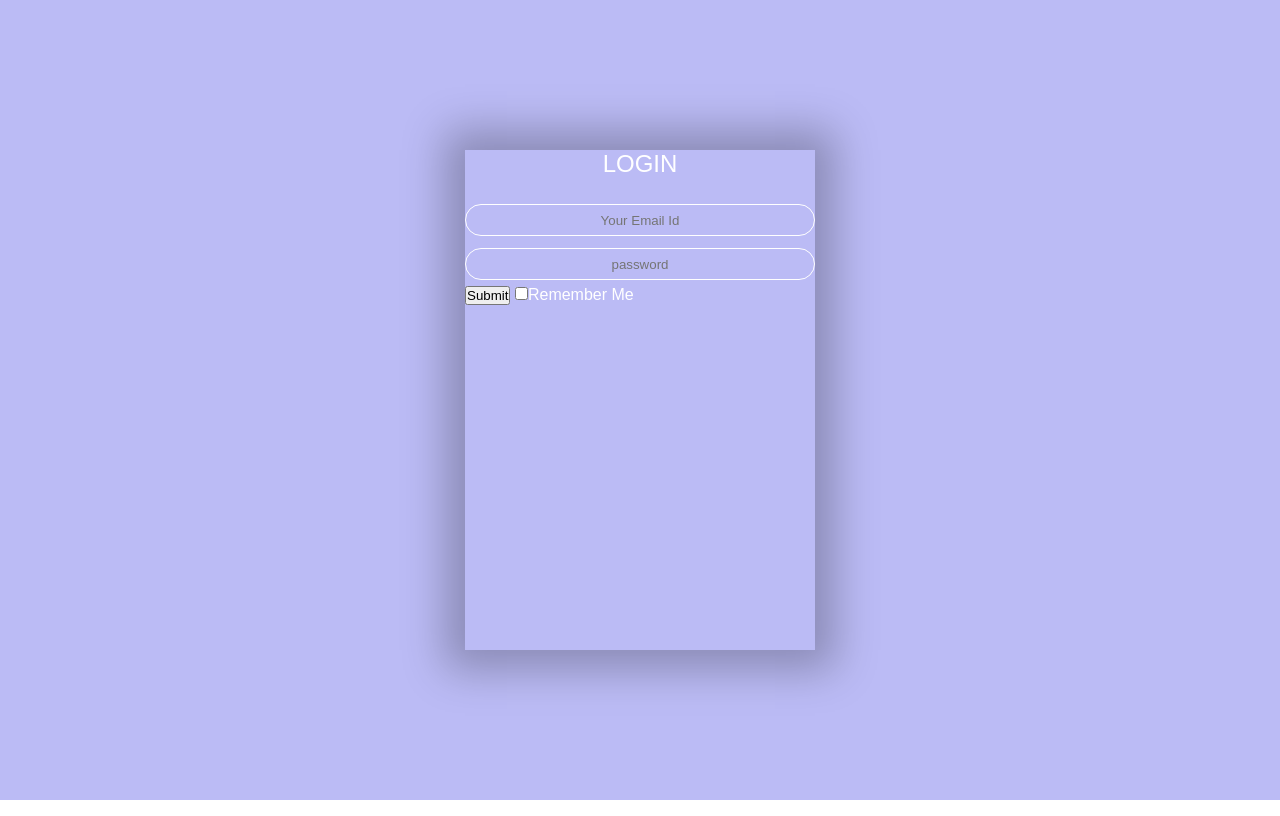
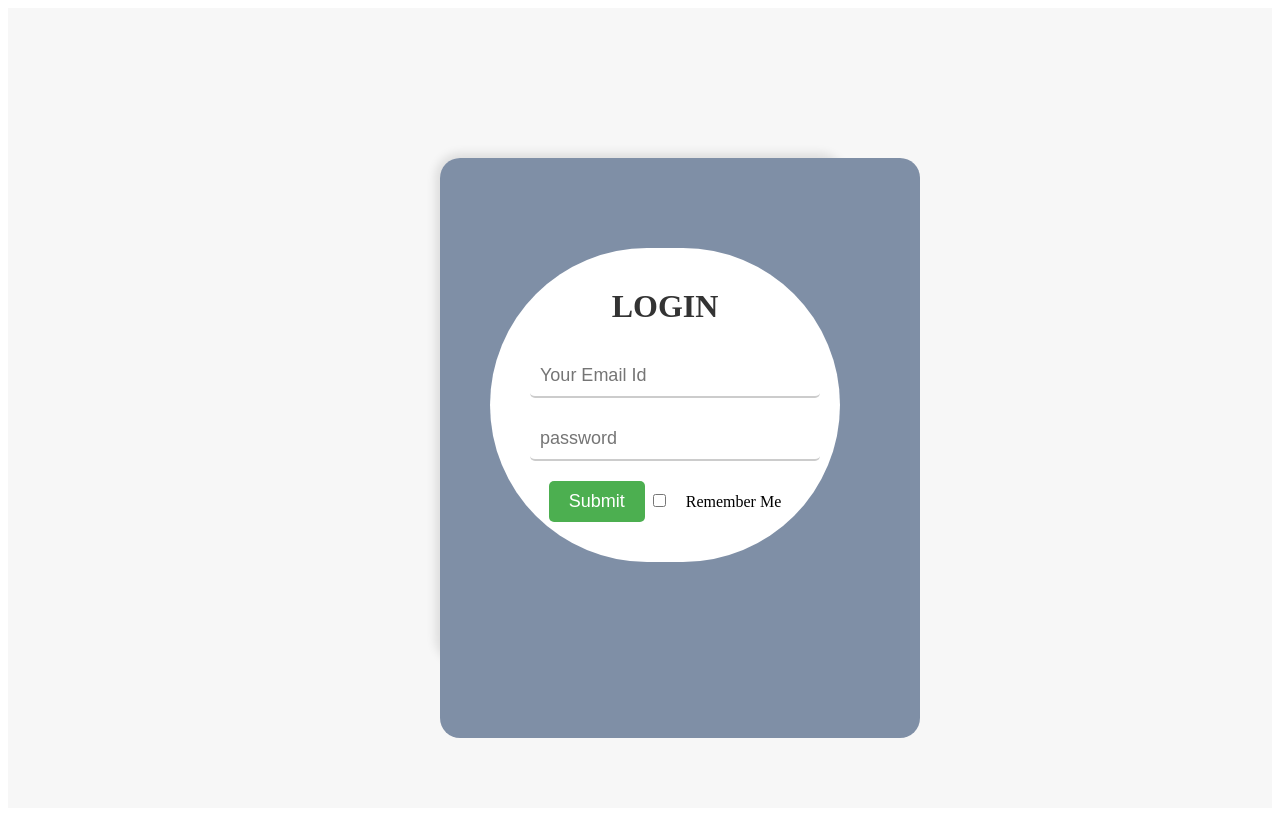
Before and after one commit to xvedela/Simple-Log-In-, a plain HTML site: page index.html in a window 1280 px wide. Drawn offline with Linux system fonts and the light colour scheme.

Commit message:
done simple Log In code ;)

```diff
--- a/style.css
+++ b/style.css
@@ -1,66 +1,92 @@
-* {
-    margin: 0;
-    padding: 0;
-    font-family: Arial, Helvetica, sans-serif;
+/* Center the Log In card */
+.container {
+    display: flex;
+    justify-content: center;
+    align-items: center;
+    height: 100vh;
+    background-color: #f7f7f7;
   }
 
-.container {
-    width: 100%;
-    height: 100vh;
-    font-family: sans-serif;
-    background: rgba(187, 187, 245);
-    color: #fff;
-    display: flex;
-    align-items: center;
-    justify-content: center;
-}
-
+  /* Style the Log In card */
   .card {
-    width: 350px;
+    width: 400px;
     height: 500px;
-    box-shadow: 0 0 40px 20px rgba(0,0,0,0.26);
+    border-radius: 20px;
+    position: relative;
+    box-shadow: 0px 0px 10px 5px rgba(0, 0, 0, 0.1);
   }
 
   .inner-box {
-    position: relative;
-    width: 100%;
-    height: 100%;
-
-}
-
-.card-front .card-back {
     position: absolute;
     width: 100%;
     height: 100%;
-    background-position: center;
-    background-size: cover;
-    padding: 55px;
-    box-sizing: border-box;
-    backface-visibility: hidden;
+    text-align: center;
+    transition: transform 1s;
   }
 
+  .card-front {
+    background-color: #fff;
+    z-index: 1;
+    padding: 40px;
+    border-radius: 200px;
+    position: relative;
+    margin-top: 90px;
+    margin-left: 50px;
+  }
 
   .card-back {
+    background-color: #7f8fa6;
+    z-index: 0;
+    padding: 40px;
+    border-radius: 20px;
+    position: absolute;
+    top: 0;
+    left: 0;
+    width: 100%;
+    height: 100%;
     transform: rotateY(180deg);
   }
 
-.card h2 {
-    font-weight: normal;
-    font-size: 24px;
+  h2 {
+    margin: 0;
+    padding: 0;
+    font-size: 32px;
+    color: #333;
+    margin-bottom: 30px;
     text-align: center;
-    margin-bottom: 20px;
   }
 
   .input-box {
     width: 100%;
-    background: transparent;
-    border: 1px solid #fff;
-    margin: 6px 0;
-    height: 32px;
-    border-radius: 20px;
-    padding: 0 10px;
-    box-sizing: border-box;
+    padding: 10px;
+    font-size: 18px;
+    margin-bottom: 20px;
+    border: none;
+    border-radius: 5px;
+    border-bottom: 2px solid #ccc;
     outline: none;
-    text-align: center;
+  }
+
+  .submit-btn {
+    background-color: #4caf50;
     color: #fff;
+    font-size: 18px;
+    padding: 10px 20px;
+    border: none;
+    border-radius: 5px;
+    cursor: pointer;
+    outline: none;
   }
+
+  .submit-btn:hover {
+    background-color: #3e8e41;
+  }
+
+  span {
+    font-size: 16px;
+    margin-left: 10px;
+  }
+
+  input[type="checkbox"] {
+    margin-right: 10px;
+  }
```
Also changed, not shown: pexels-photo-2680270.webp (added). Lines whose indentation alone changed are shown as unchanged.
